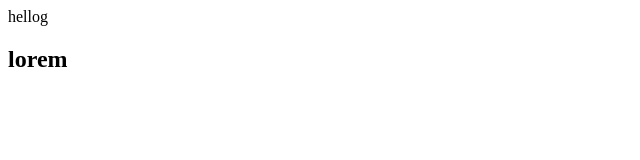
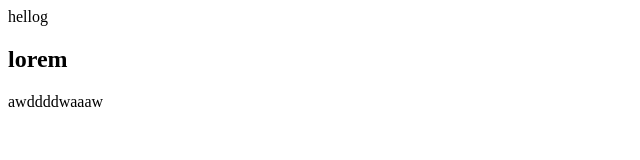
Before and after one commit to fellsia2019/projectG, a plain HTML site: page index.html in a window 1280 px wide. Shown: the whole page, without its empty margins (0-640 px from the left). Drawn offline with Linux system fonts and the light colour scheme.

Commit message:
awdawdwa

```diff
--- a/index.html
+++ b/index.html
@@ -9,7 +9,7 @@
     <div id="wrap">
         hellog
         <h2>lorem</h2>
-
+        awddddwaaaw
     </div>
     <script src="less.js"></script>
 </body>
```
